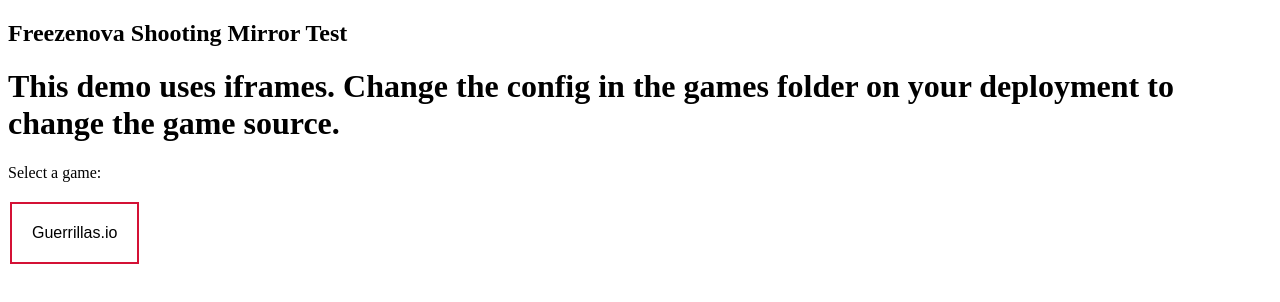
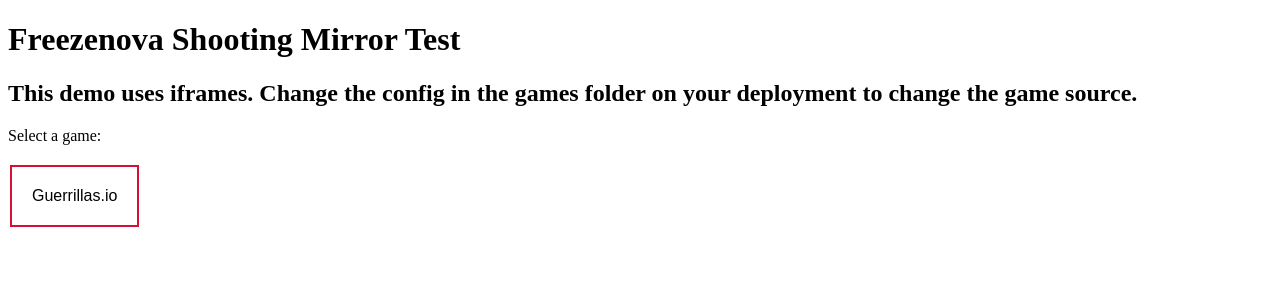
Before and after one commit to ubgultra/freezenova-shooter-catalogue, a plain HTML site: page index.html in a window 1280 px wide. Drawn offline with Linux system fonts and the light colour scheme.

Commit message:
Update index.html

```diff
--- a/index.html
+++ b/index.html
@@ -30,9 +30,9 @@
 </head>
 <body>
 
-<h2>Freezenova Shooting Mirror Test</h2>
+<h1>Freezenova Shooting Mirror Test</h1>
 
-<p><h1>This demo uses iframes. Change the config in the games folder on your deployment to change the game source.</h1></p>
+<p><h2>This demo uses iframes. Change the config in the games folder on your deployment to change the game source.</h2></p>
 
 <p>Select a game:</p>
 
```
